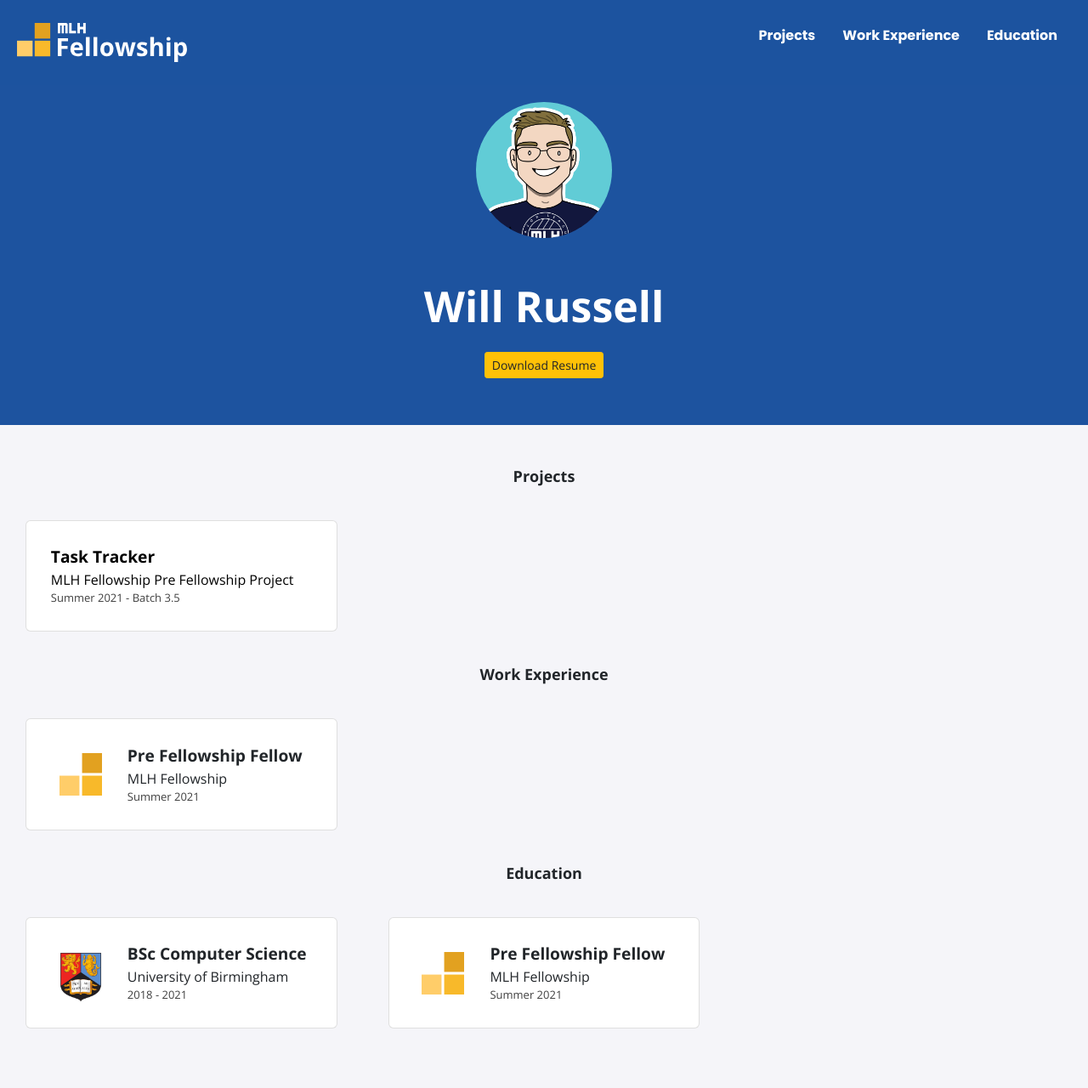
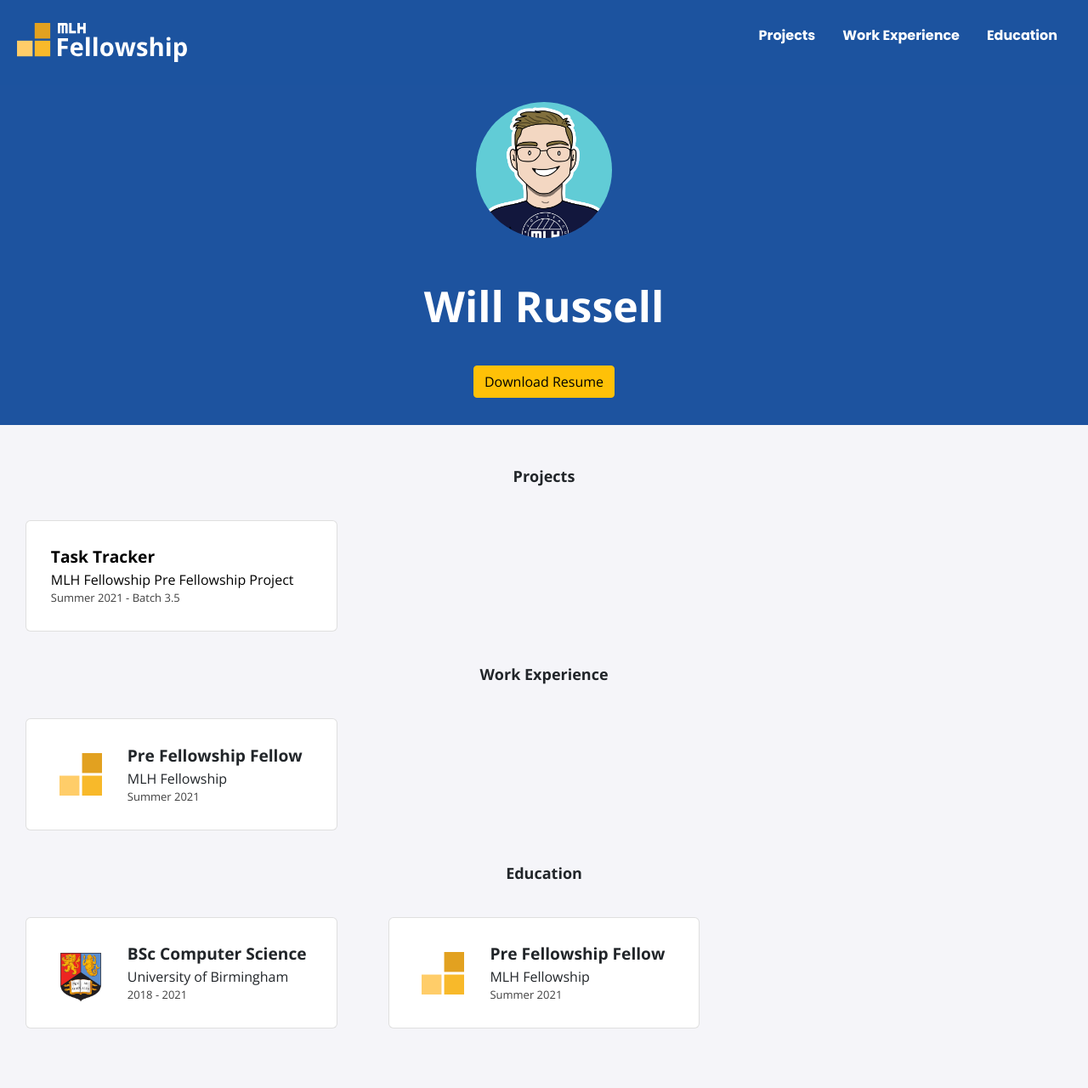
Before and after one commit to iamHrithikRaj/portfolio-website, a Jekyll site: the page built from index.html, in a window 1280 px wide. Shown: the whole page at 85% size. Built offline with Jekyll 4.4.1, drawn with Linux system fonts in a browser that asks for light colours; nearby versions of some CDN libraries.

Commit message:
Fix download resume button

```diff
--- a/_includes/profile.html
+++ b/_includes/profile.html
@@ -3,7 +3,7 @@
         <img src="./assets/img/logo.jpg">
     </div>
     <h1>{{ site.title }}</h1>
-    <a href="https://www.google.com/intl/en_in/drive/" add target="_blank" class="btn btn-sm btn-warning mt-3">
-        Download Resume
-    </a>
+    <button type="button" class="btn btn-warning">
+        <a href="../assets/resume/Resume.pdf" download="Resume">Download Resume</a>
+    </button>
 </div>
--- a/_sass/profile.scss
+++ b/_sass/profile.scss
@@ -7,6 +7,7 @@
         font-size: 50px;
         font-weight: 700;
         color: white;
+        margin-bottom: 40px;
     }
 
     img {
```
Also changed, not shown: 1 other file.
